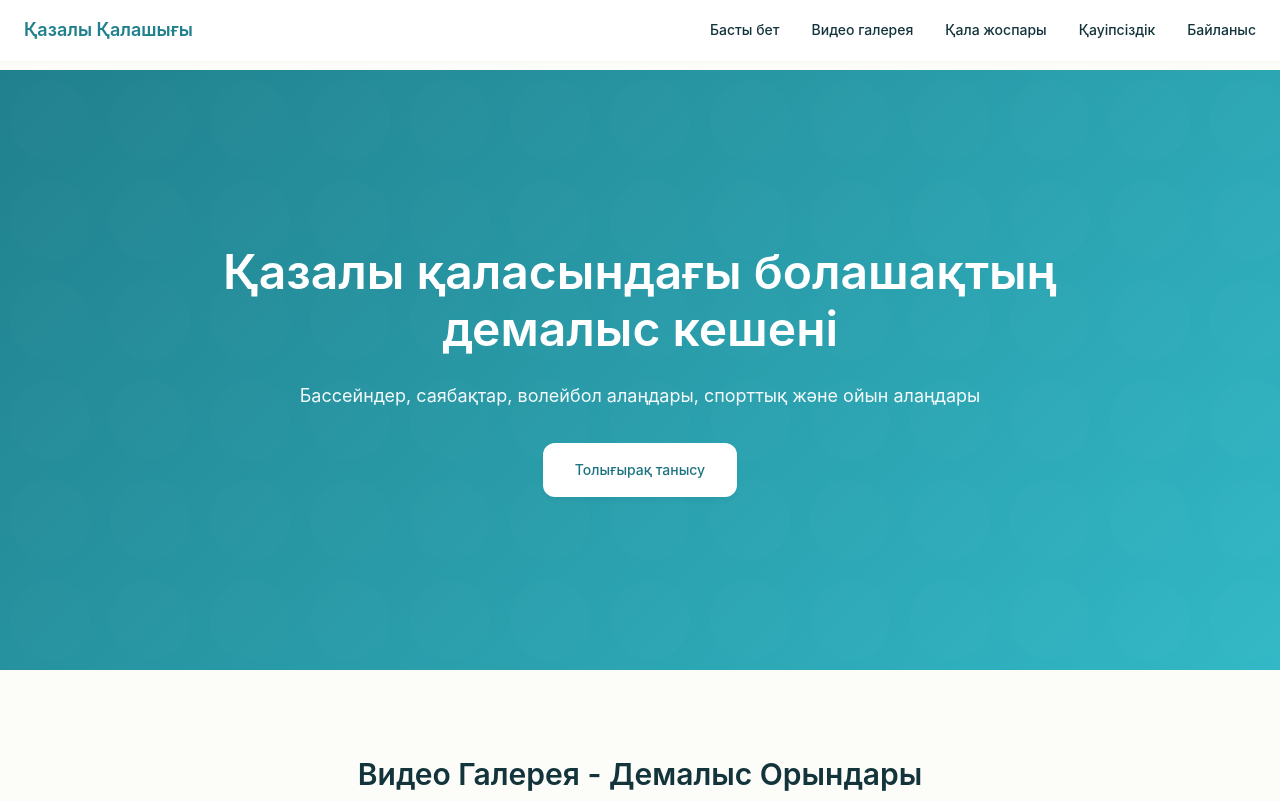
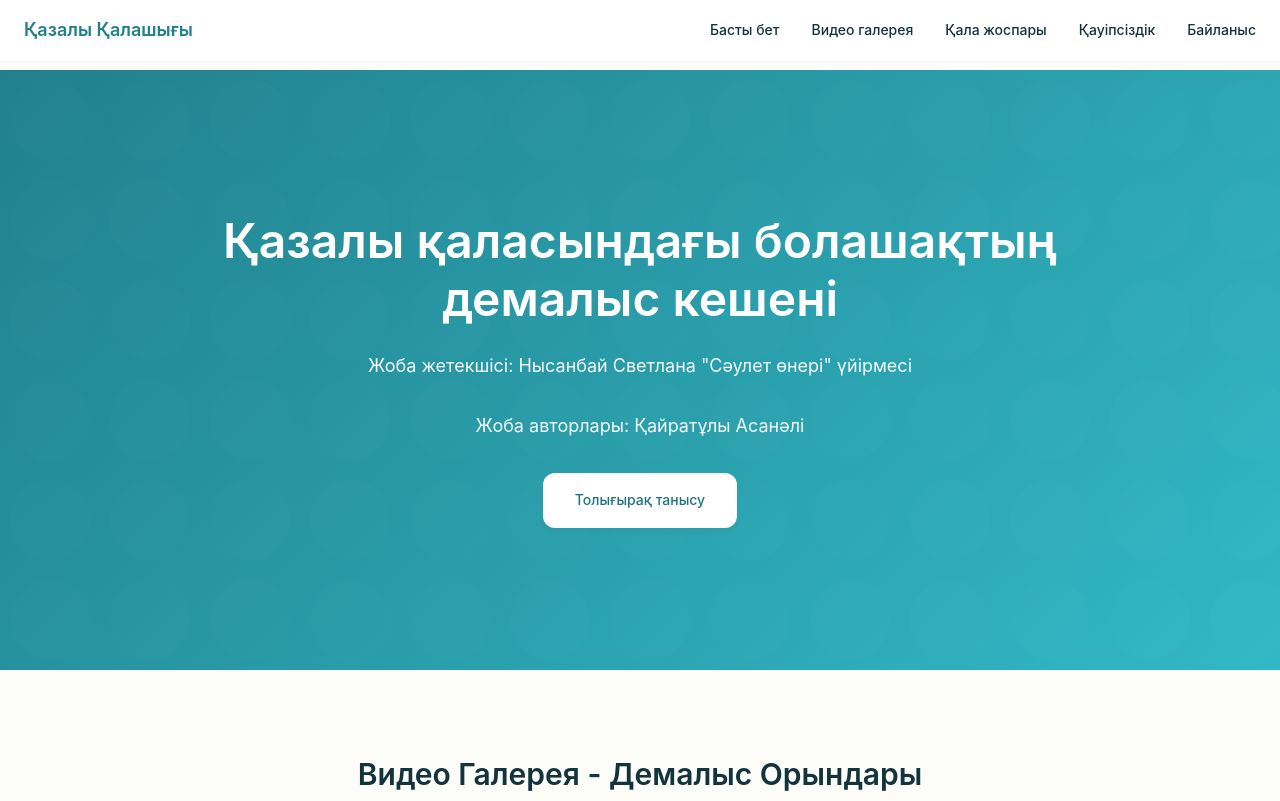
Before and after one commit to Sikokemal/new, a plain HTML site: page index.html in a window 1280 px wide. Shown: the top 801 px of the page. Drawn offline with Linux system fonts and the light colour scheme; a web font is replaced by a local one.

Commit message:
Add project leader and authors to hero section

```diff
--- a/index.html
+++ b/index.html
@@ -521,7 +521,8 @@ body {
     <section class="hero" id="home">
         <div class="hero-content">
             <h1>Қазалы қаласындағы болашақтың демалыс кешені</h1>
-            <p>Бассейндер, саябақтар, волейбол алаңдары, спорттық және ойын алаңдары</p>
+            <p>Жоба жетекшісі: Нысанбай Светлана "Сәулет өнері" үйірмесі</p>
+            <p>Жоба авторлары: Қайратұлы Асанәлі</p>
             <a href="#videos" class="cta-button">Толығырақ танысу</a>
         </div>
     </section>
```
